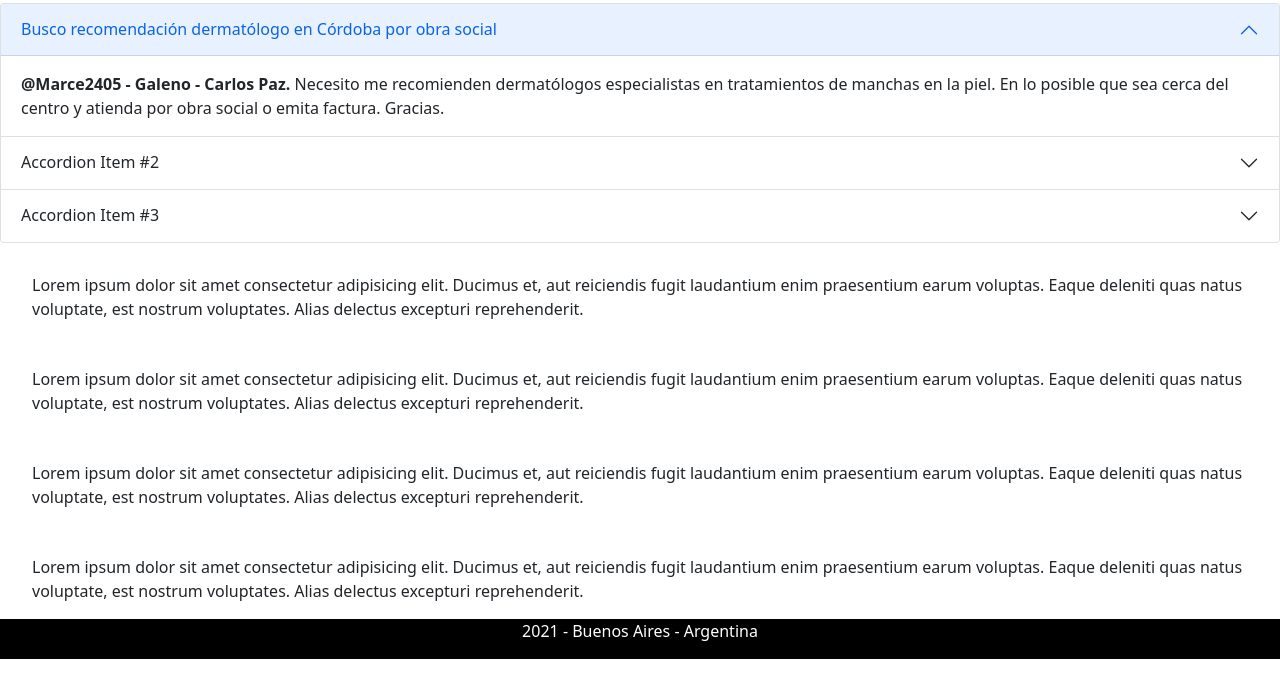
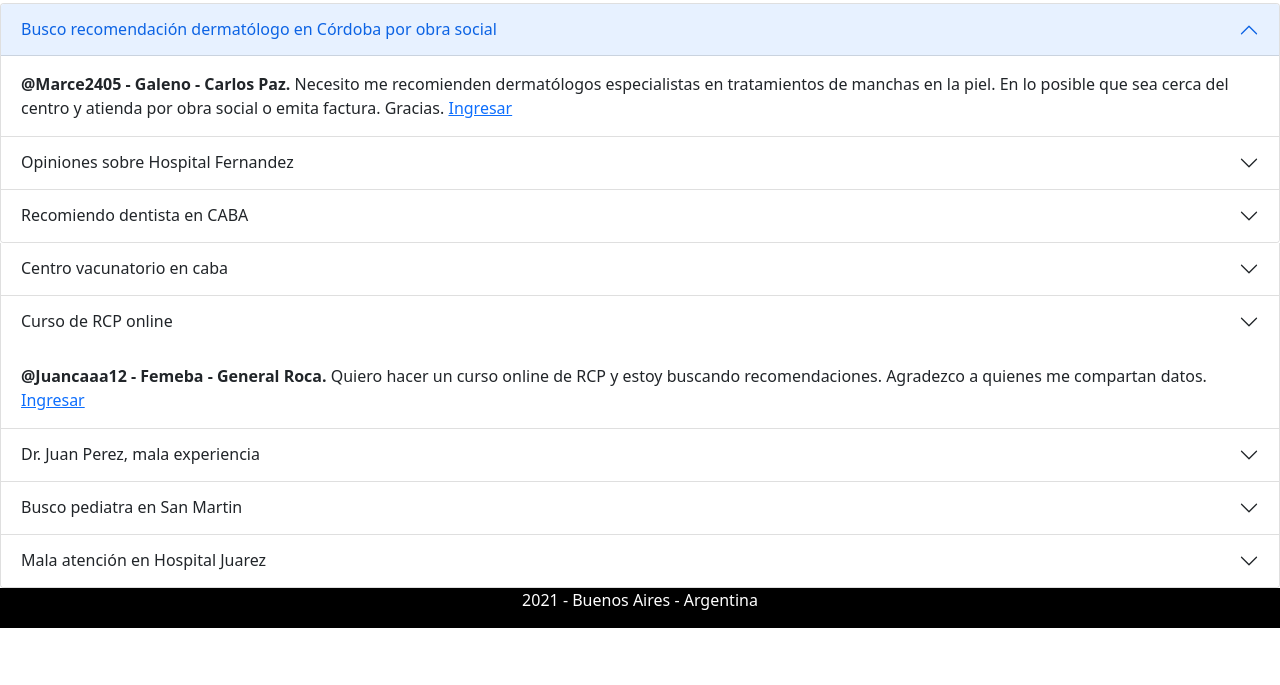
Before and after one commit to Sebas2710/ProyectoCoder21, a website: page html/foro.html in a window 1280 px wide. Shown: the part 115-800 px from the top of the page. Drawn offline with nearby package versions, Linux system fonts and the light colour scheme.

Commit message:
Acordeon actualizado

```diff
--- a/html/foro.html
+++ b/html/foro.html
@@ -60,49 +60,96 @@
         </h2>
         <div id="panelsStayOpen-collapseOne" class="accordion-collapse collapse show" aria-labelledby="panelsStayOpen-headingOne">
           <div class="accordion-body">
-            <strong>@Marce2405 - Galeno - Carlos Paz.</strong> Necesito me recomienden dermatólogos especialistas en tratamientos de manchas en la piel. En lo posible que sea cerca del centro y atienda por obra social o emita factura. Gracias.
+            <strong>@Marce2405 - Galeno - Carlos Paz.</strong> Necesito me recomienden dermatólogos especialistas en tratamientos de manchas en la piel. En lo posible que sea cerca del centro y atienda por obra social o emita factura. Gracias. <a href="#">Ingresar</a>
           </div>
         </div>
       </div>
       <div class="accordion-item">
         <h2 class="accordion-header" id="panelsStayOpen-headingTwo">
           <button class="accordion-button collapsed" type="button" data-bs-toggle="collapse" data-bs-target="#panelsStayOpen-collapseTwo" aria-expanded="false" aria-controls="panelsStayOpen-collapseTwo">
-            Accordion Item #2
+            Opiniones sobre Hospital Fernandez
           </button>
         </h2>
         <div id="panelsStayOpen-collapseTwo" class="accordion-collapse collapse" aria-labelledby="panelsStayOpen-headingTwo">
           <div class="accordion-body">
-            <strong>This is the second item's accordion body.</strong> It is hidden by default, until the collapse plugin adds the appropriate classes that we use to style each element. These classes control the overall appearance, as well as the showing and hiding via CSS transitions. You can modify any of this with custom CSS or overriding our default variables. It's also worth noting that just about any HTML can go within the <code>.accordion-body</code>, though the transition does limit overflow.
+            <strong>@Juan_pp - IOMA - CABA.</strong> Hola, me acabo de mudar a Capital, y estoy cerca del Hospital Fernandez, escuché historias buenas y otras no tanto. Me gustaría si me pudieran dar sus recomendaciones y sugerencias de profesionales en el hospital, o si me recomiendan ir a algún otro centro médico que quede cerca. Muchas gracias comunidad!  <a href="#">Ingresar</a>
           </div>
         </div>
       </div>
       <div class="accordion-item">
         <h2 class="accordion-header" id="panelsStayOpen-headingThree">
           <button class="accordion-button collapsed" type="button" data-bs-toggle="collapse" data-bs-target="#panelsStayOpen-collapseThree" aria-expanded="false" aria-controls="panelsStayOpen-collapseThree">
-            Accordion Item #3
+            Recomiendo dentista en CABA
           </button>
         </h2>
         <div id="panelsStayOpen-collapseThree" class="accordion-collapse collapse" aria-labelledby="panelsStayOpen-headingThree">
           <div class="accordion-body">
-            <strong>This is the third item's accordion body.</strong> It is hidden by default, until the collapse plugin adds the appropriate classes that we use to style each element. These classes control the overall appearance, as well as the showing and hiding via CSS transitions. You can modify any of this with custom CSS or overriding our default variables. It's also worth noting that just about any HTML can go within the <code>.accordion-body</code>, though the transition does limit overflow.
+            <strong>@Clara1990 - OSDE - CABA</strong> Hola!!! Les super recomiendo a la odontóloga Juana Lúpez, que atiende en el Centro Odontológico de Caballito. Es el segundo tratamiento de conducto que me hago con ella, y es muy amorosa y cuidadosa. Respetuosa con los pacientes, y muuuy cuidadosa del higiene. Si alguien necesita más info me puede escribir, me atiendo con ella hace 5 años.  <a href="#">Ingresar</a>
           </div>
         </div>
       </div>
     </div>
-    <ol class="estiloOl">
-        <li>Vacunación</li>
-        <p class="Parrafos">Lorem ipsum dolor sit amet consectetur adipisicing elit. Ducimus et, aut reiciendis fugit laudantium enim praesentium earum voluptas. Eaque deleniti quas natus voluptate, est nostrum voluptates. Alias delectus excepturi reprehenderit.</p>
-        <li>Centros médicos</li>
-        <p class="Parrafos">Lorem ipsum dolor sit amet consectetur adipisicing elit. Ducimus et, aut reiciendis fugit laudantium enim praesentium earum voluptas. Eaque deleniti quas natus voluptate, est nostrum voluptates. Alias delectus excepturi reprehenderit.</p>
-        <li>Profesionales</li>
-        <p class="Parrafos">Lorem ipsum dolor sit amet consectetur adipisicing elit. Ducimus et, aut reiciendis fugit laudantium enim praesentium earum voluptas. Eaque deleniti quas natus voluptate, est nostrum voluptates. Alias delectus excepturi reprehenderit.</p>
-        <li>Primeros auxilios</li>
-        <p class="Parrafos">Lorem ipsum dolor sit amet consectetur adipisicing elit. Ducimus et, aut reiciendis fugit laudantium enim praesentium earum voluptas. Eaque deleniti quas natus voluptate, est nostrum voluptates. Alias delectus excepturi reprehenderit.</p>
-
-
-    </ol>
-
-
+    <div class="accordion-item">
+      <h2 class="accordion-header" id="panelsStayOpen-headingFour">
+        <button class="accordion-button collapsed" type="button" data-bs-toggle="collapse" data-bs-target="#panelsStayOpen-collapseFour" aria-expanded="false" aria-controls="panelsStayOpen-collapseFour">
+          Centro vacunatorio en caba
+        </button>
+      </h2>
+      <div id="panelsStayOpen-collapseFour" class="accordion-collapse collapse" aria-labelledby="panelsStayOpen-headingFour">
+        <div class="accordion-body">
+          <strong>@Delrio.Claudio - N/A - CABA.</strong> Qué centro vacunatorio del covid me recomiendan en capital, estoy por San Telmo.  <a href="#">Ingresar</a>
+        </div>
+      </div>
+    </div>
+    <div class="accordion-item">
+      <h2 class="accordion-header" id="panelsStayOpen-headingFive">
+        <button class="accordion-button collapsed" type="button" data-bs-toggle="collapse" data-bs-target="#panelsStayOpen-collapseFive" aria-expanded="false" aria-controls="panelsStayOpen-collapseFive">
+          Curso de RCP online
+          </button>
+        </h2>
+        <div id="panelsStayOpen-collapseFive" class="accordion-collapse collapse show" aria-labelledby="panelsStayOpen-headingFive">
+          <div class="accordion-body">
+            <strong>@Juancaaa12 - Femeba - General Roca.</strong> Quiero hacer un curso online de RCP y estoy buscando recomendaciones. Agradezco a quienes me compartan datos.  <a href="#">Ingresar</a>
+          </div>
+        </div>
+      </div>
+      <div class="accordion-item">
+        <h2 class="accordion-header" id="panelsStayOpen-headingSix">
+          <button class="accordion-button collapsed" type="button" data-bs-toggle="collapse" data-bs-target="#panelsStayOpen-collapseSix" aria-expanded="false" aria-controls="panelsStayOpen-collapseSix">
+            Dr. Juan Perez, mala experiencia
+          </button>
+        </h2>
+        <div id="panelsStayOpen-collapseSix" class="accordion-collapse collapse" aria-labelledby="panelsStayOpen-headingSix">
+          <div class="accordion-body">
+            <strong>@Alma_1985 - Swiss - Quilmes.</strong> La semana pasada me atendí con el Dr. Juan Perez, neurólogo en el CMQ. Fue bastante irrespetuoso en su atención y con muy poco tacto para informar un parte médico, no recomiendo para nada que sean atendidos por este médico.  <a href="#">Ingresar</a>
+          </div>
+        </div>
+      </div>
+      <div class="accordion-item">
+        <h2 class="accordion-header" id="panelsStayOpen-headingSeven">
+          <button class="accordion-button collapsed" type="button" data-bs-toggle="collapse" data-bs-target="#panelsStayOpen-collapseSeven" aria-expanded="false" aria-controls="panelsStayOpen-collapseSeven">
+            Busco pediatra en San Martin
+          </button>
+        </h2>
+        <div id="panelsStayOpen-collapseSeven" class="accordion-collapse collapse" aria-labelledby="panelsStayOpen-headingSeven">
+          <div class="accordion-body">
+            <strong>@Mariodel12 - Galeno - San Martin</strong> Hola red, estamos esperando nuestro primer bebé y quisiéramos con mi esposa ir conociendo pediatras para poder elegir el que se adapte al método de crianza que queremos darle a nuestra hija. Que sea respetuoso con los bebés, promotor de la lactancia y los movimientos libres.  <a href="#">Ingresar</a>
+          </div>
+        </div>
+      </div>
+    </div>
+    <div class="accordion-item">
+      <h2 class="accordion-header" id="panelsStayOpen-headingEight">
+        <button class="accordion-button collapsed" type="button" data-bs-toggle="collapse" data-bs-target="#panelsStayOpen-collapseEight" aria-expanded="false" aria-controls="panelsStayOpen-collapseEight">
+          Mala atención en Hospital Juarez
+        </button>
+      </h2>
+      <div id="panelsStayOpen-collapseEight" class="accordion-collapse collapse" aria-labelledby="panelsStayOpen-headingEight">
+        <div class="accordion-body">
+          <strong>@Rami1206 - OSDE - Rosario.</strong> Abro este espacio para poder dejar malas referencias del Hospital Juarez de Rosario, así otras personas evitan ir allí; en mi caso desde el personal de seguridad hasta el Jefe de Guardia me trataron muy mal, y no me supieron contener ante la emergencia con la cual llegué. No recomiendo para nada este lugar.  <a href="#">Ingresar</a>
+        </div>
+      </div>
+    </div>
     </main>
     <footer class="text-center">
         <p class="textoFooter">2021 - Buenos Aires - Argentina</p>
```
